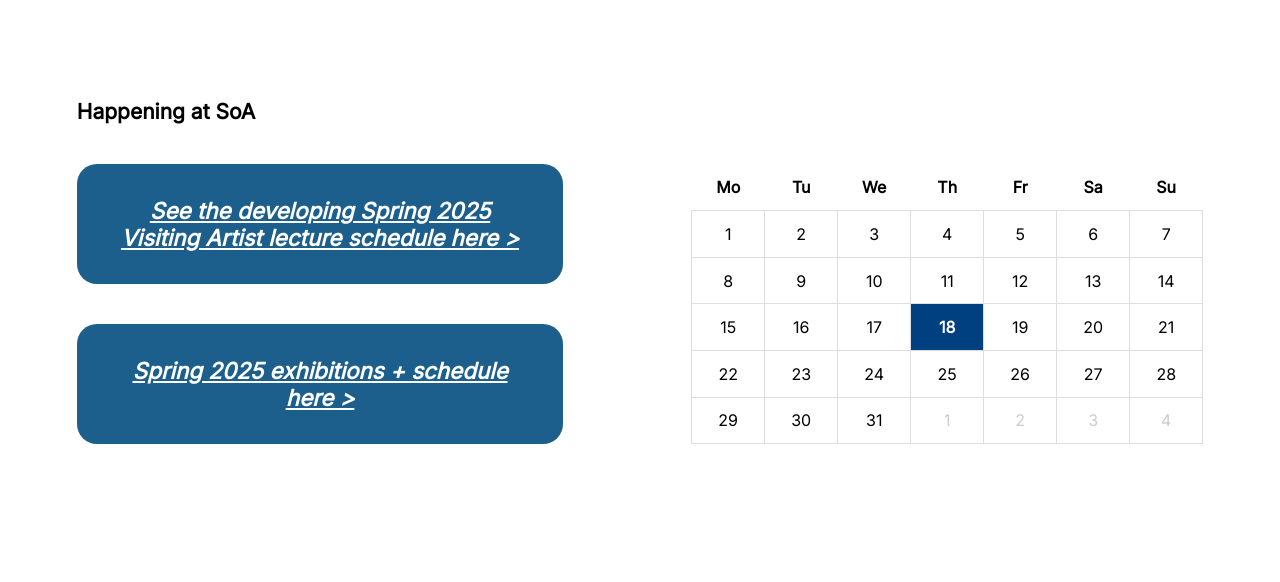
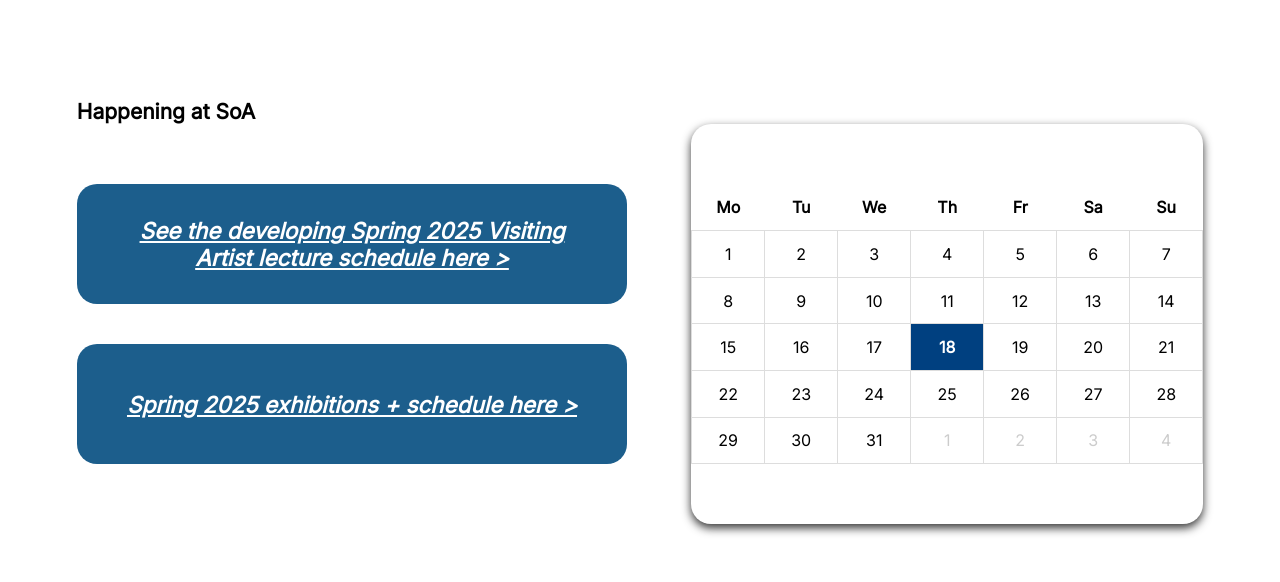
Before and after one commit to Albert0PB/DIW_UD4_PR2, a plain HTML site: page index.html in a window 1280 px wide. Shown: the part 1140-1722 px from the top of the page. Drawn offline with Linux system fonts and the light colour scheme; a web font is replaced by a local one.

Commit message:
mod calendario

```diff
--- a/styles/soa.css
+++ b/styles/soa.css
@@ -9,7 +9,7 @@
 }
 
 .soa-articles {
-  margin-right: 10vw;
+  margin-right: 5vw;
 }
 
 .soa-articles article {
@@ -28,6 +28,16 @@
 .soa-articles h3 {
   margin: 0 5vh 0 5vh;
   text-align: center;
+}
+
+.articleCalendario {
+  width: 50vw;
+  height: 50vh;
+  box-shadow: 0 4px 10px rgb(53, 53, 53);
+  border-radius: 20px;
+  display: flex;
+  align-items: center;
+  justify-content: center;
 }
 
 .calendario {
@@ -50,6 +60,10 @@
   text-align: center;
 }
 
+.calendario td:hover {
+  background-color: #d2d2d2;
+}
+
 .calendario td {
   border: 1px solid #ddd;
 }
```
